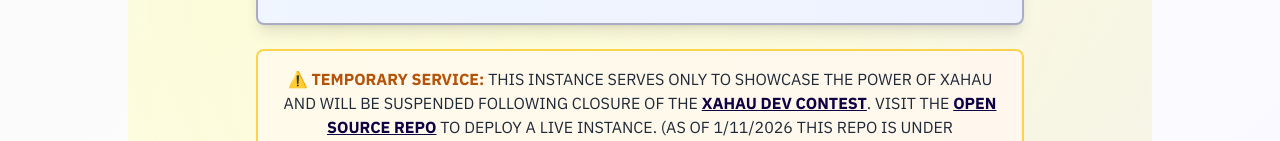
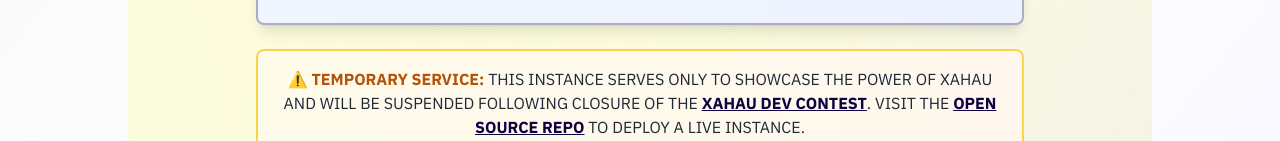
Before and after one commit to Ghostrayu/xahpayroll, a React (Vite) app in the folder frontend/: page / in a window 1280 px wide. Shown: the part 659-800 px from the top of the page. Built offline with nearby package versions, Linux system fonts and the light colour scheme; no server answers.

Commit message:
-FRONTEND FIXES

```diff
--- a/frontend/src/components/Hero.tsx
+++ b/frontend/src/components/Hero.tsx
@@ -60,7 +60,7 @@
                 >
                   OPEN SOURCE REPO
                 </a>
-                {' '}TO DEPLOY A LIVE INSTANCE. (AS OF 1/11/2026 THIS REPO IS UNDER DEVELOPMENT - RELEASE SCHEDULED FEB 2026)
+                {' '}TO DEPLOY A LIVE INSTANCE.
               </p>
             </div>
 
```
